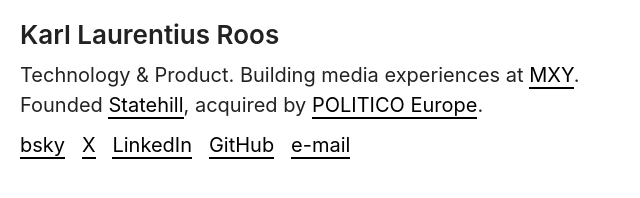
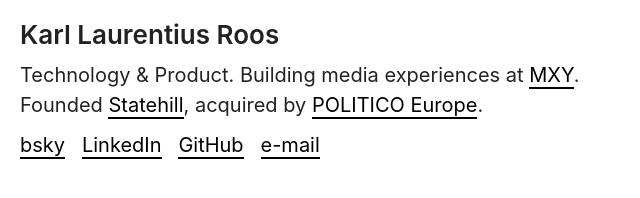
Before and after one commit to klr/klr.io, a website: page src/index.html in a window 1280 px wide. Shown: the whole page, without its empty margins (0-640 px from the left). Drawn offline with Linux system fonts and the light colour scheme.

Commit message:
chore: removed x

```diff
--- a/src/index.html
+++ b/src/index.html
@@ -28,7 +28,7 @@
 
     <p>Technology & Product. Building media experiences at <a href="https://mxy.gmbh">MXY</a>. Founded <a href="https://digiday.com/media/politico-europe-grew-subscriptions-business-50-percent-2018/">Statehill</a>, acquired by <a href="https://politico.eu">POLITICO Europe</a>.</p>
 
-    <p><a href="https://bsky.app/profile/klr.io">bsky</a>&nbsp;&nbsp;&nbsp;<a href="https://x.com/karlroos/">X</a>&nbsp;&nbsp;&nbsp;<a href="https://www.linkedin.com/in/karlroos/">LinkedIn</a>&nbsp;&nbsp;&nbsp;<a href="https://github.com/klr">GitHub</a>&nbsp;&nbsp;&nbsp;<a href="mailto:karl@roos.email">e-mail</a></p>
+    <p><a href="https://bsky.app/profile/klr.io">bsky</a>&nbsp;&nbsp;&nbsp;<a href="https://www.linkedin.com/in/karlroos/">LinkedIn</a>&nbsp;&nbsp;&nbsp;<a href="https://github.com/klr">GitHub</a>&nbsp;&nbsp;&nbsp;<a href="mailto:karl@roos.email">e-mail</a></p>
   </section>
 </body>
 </html>
```
